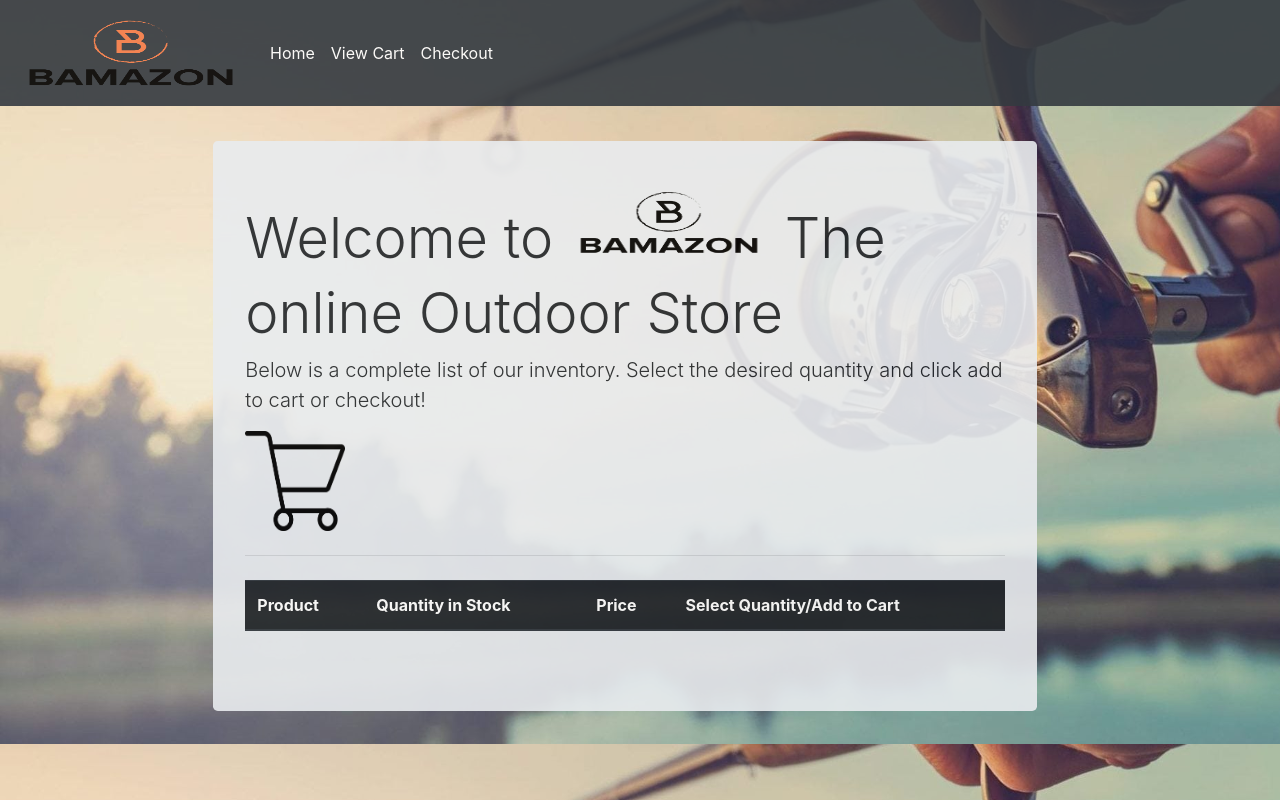
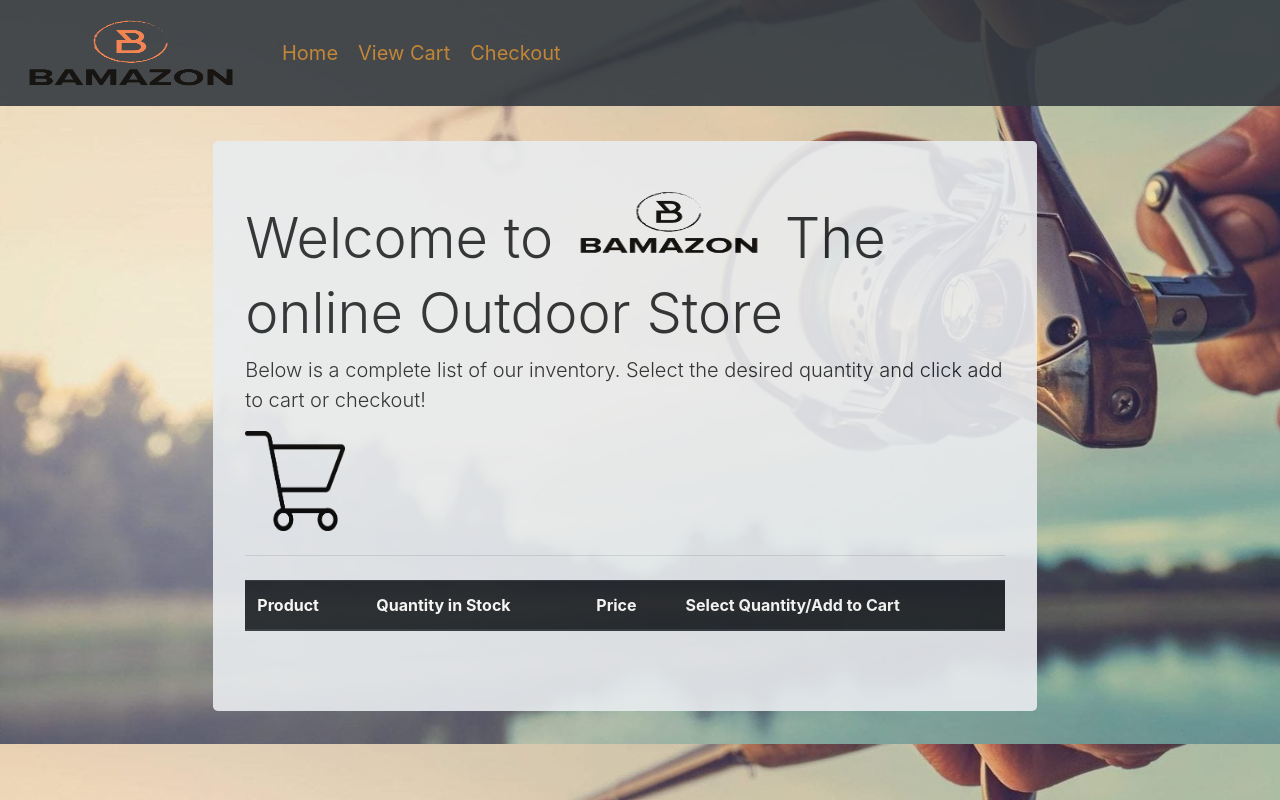
Before and after one commit to afw821/bamazon_sequelize, a website: page public/index.html in a window 1280 px wide. Drawn offline with nearby package versions, Linux system fonts and the light colour scheme; no server answers.

Commit message:
I styled the navbar links

```diff
--- a/public/css/style.css
+++ b/public/css/style.css
@@ -2,15 +2,23 @@ body{
     /* background-color:rgb(80, 152, 180);  */
     background-image: url("../assets/fishing.jpg");
     /* background-repeat:no-repeat; */
-    background-size:cover;
+    background-size: cover;
     opacity:0.9;
     width:100%;
 }
 .hide{
     display: none;
 }
-.navigation-links{
+.home-link{
+    text-decoration: none !important;
+    font-size: 20px;
+    color: rgb(190, 126, 41);
+}
+.home-link:hover{
     color:orange;
+}
+.active{
+    margin-left:20px;
 }
 .jumbo-img{
     position:relative;
--- a/public/index.html
+++ b/public/index.html
@@ -26,14 +26,14 @@
         </button>
         <div class="collapse navbar-collapse">
             <ul class="navbar-nav">
-                <li class="nav-item active navigation links">
-                    <a class="nav-link view-inventory" href="#">Home <span class="sr-only">(current)</span></a>
+                <li class="nav-item active">
+                    <a class="view-inventory home-link" href="#">Home</a>
                 </li>
                 <li class="nav-item active">
-                    <a class="nav-link view-cart" href="#">View Cart<span class="sr-only">(current)</span></a>
+                    <a class="view-cart home-link" href="#">View Cart</a>
                 </li>
                 <li class="nav-item active">
-                    <a class="nav-link view-checkout" href="#">Checkout<span class="sr-only">(current)</span></a>
+                    <a class="view-checkout home-link" href="#">Checkout</a>
                 </li>
 
             </ul>
```
